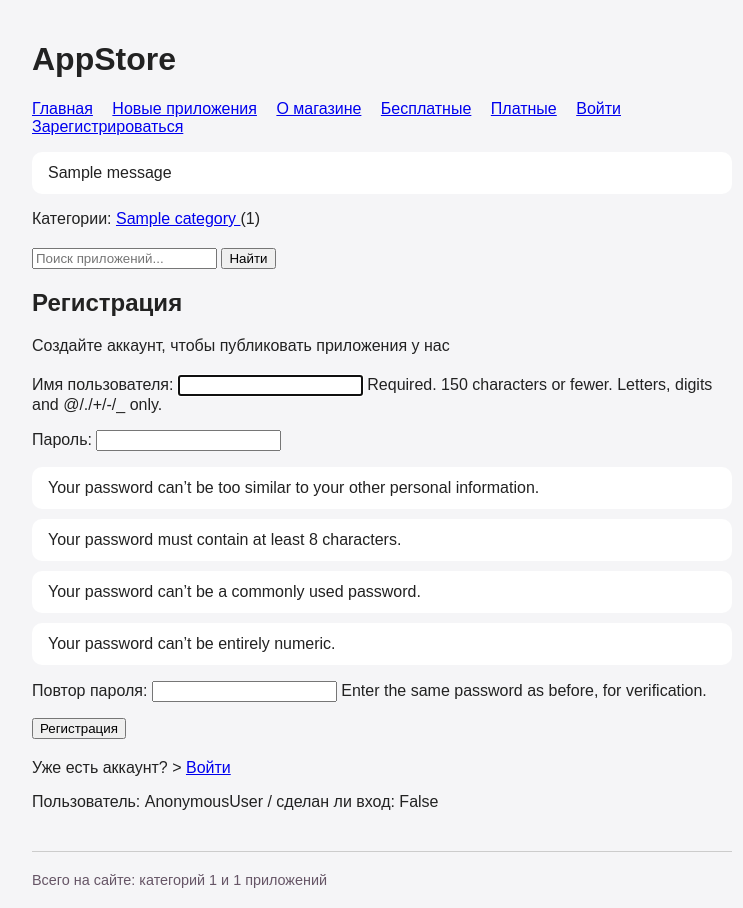
After one commit to vlados333-droid/appstore, a Django app: page /register/ in a window 1280 px wide. The commit adds this page. Shown: the whole page, without its empty margins (258-1001 px from the left). Run offline with Django 5.2, Linux system fonts and the light colour scheme; tables that the repository leaves empty hold one stand-in row (values such as "Sample post"); one stand-in notice (Sample message) is shown.

Commit message:
add registration and login

```diff
--- a/appstore/settings.py
+++ b/appstore/settings.py
@@ -12,7 +12,7 @@ https://docs.djangoproject.com/en/5.2/ref/settings/
 
 from pathlib import Path
 
-from django.conf.global_settings import MEDIA_URL
+from django.conf.global_settings import MEDIA_URL, LOGIN_URL, LOGIN_REDIRECT_URL
 
 # Build paths inside the project like this: BASE_DIR / 'subdir'.
 BASE_DIR = Path(__file__).resolve().parent.parent
@@ -128,3 +128,7 @@ MEDIA_ROOT = BASE_DIR / 'media'
 # https://docs.djangoproject.com/en/5.2/ref/settings/#default-auto-field
 
 DEFAULT_AUTO_FIELD = 'django.db.models.BigAutoField'
+
+LOGIN_URL = 'main:login'
+LOGIN_REDIRECT_URL = 'main:index'
+LOGOUT_REDIRECT_URL = 'main:index'
--- a/main/forms.py
+++ b/main/forms.py
@@ -1,4 +1,6 @@
 from django import forms
+from django.contrib.auth.forms import UserCreationForm
+from django.contrib.auth.models import User
 
 from .models import Review, App
 
@@ -45,3 +47,15 @@ class AppForm(forms.ModelForm):
             'category': 'Категория',
             'icon': 'Иконка',
         }
+
+
+class RegisterForm(UserCreationForm):
+    class Meta:
+        model = User
+        fields = ['username', 'password1', 'password2']
+
+    def __init__(self, *args, **kwargs):
+        super().__init__(*args, **kwargs)
+        self.fields['username'].label = "Имя пользователя"
+        self.fields['password1'].label = "Пароль"
+        self.fields['password2'].label = "Повтор пароля"
--- a/main/templates/main/app_detail.html
+++ b/main/templates/main/app_detail.html
@@ -77,6 +77,12 @@
     {% endfor %}
 </section>
 
+{% if user.is_authenticated %}
+    <p>Отзыв будет опубликован от имени <strong>{{ user.username }}</strong></p>
+{% else %}
+    <p>Вы можете оставить отзыв и без входа, но лучше > <a href="{% url 'main:login' %}">войти</a></p>
+{% endif %}
+
 <section>
     <h2>Оставить отзыв</h2>
 
--- a/main/templates/main/base.html
+++ b/main/templates/main/base.html
@@ -14,8 +14,27 @@
         <a href="{% url 'main:about' %}">О магазине</a>
         <a href="{% url 'main:free_apps' %}">Бесплатные</a>
         <a href="{% url 'main:paid_apps' %}">Платные</a>
-        <a href="{% url 'main:add_app' %}">Добавить приложение</a>
+
+        {% if user.is_authenticated %}
+            <a href="{% url 'main:add_app' %}">Добавить приложение</a>
+            <span>Вы вошли как <strong>{{ user.username }}</strong></span>
+            <form method="post" action="{% url 'main:logout' %}" style="display:inline;">
+                {% csrf_token %}
+                <button type="submit">Выйти</button>
+            </form>
+        {% else %}
+            <a href="{% url 'main:login' %}">Войти</a>
+            <a href="{% url 'main:register' %}">Зарегистрироваться</a>
+        {% endif %}
     </nav>
+
+    {% if messages %}
+        <ul class="messages">
+            {% for message in messages %}
+                <li{% if message.tags %} class="{{ message.tags }}"{% endif %}>{{ message }}</li>
+            {% endfor %}
+        </ul>
+    {% endif %}
 
     <p class="categories-nav">
         Категории:
@@ -40,6 +59,8 @@
 
     {% block content %}{% endblock %}
 
+    <p>Пользователь: {{ user }} / сделан ли вход: {{ user.is_authenticated }}</p>
+
     <footer>
         Всего на сайте: категорий {{ categories_total }} и {{ apps_total }} приложений
     </footer>
--- /dev/null
+++ b/main/templates/main/register.html
@@ -0,0 +1,17 @@
+{% extends 'main/base.html' %}
+
+{% block title %}Регистрация - AppStore{% endblock %}
+
+{% block content %}
+    <h2>Регистрация</h2>
+
+    <p>Создайте аккаунт, чтобы публиковать приложения у нас</p>
+
+    <form method="post" action="{% url 'main:register' %}">
+        {% csrf_token %}
+        {{ form.as_p }}
+        <button type="submit">Регистрация</button>
+    </form>
+
+    <p>Уже есть аккаунт? > <a href="{% url 'main:login' %}">Войти</a></p>
+{% endblock %}
--- a/main/urls.py
+++ b/main/urls.py
@@ -17,6 +17,9 @@ urlpatterns = [
     path('paid-apps/', views.AppsIsFreeListView.as_view(), {'is_free': False}, name='paid_apps'),
 
     path('api/app/<int:app_id>/', views.api_app_detail, name='api_app_detail'),
+    path('add-app/', views.add_app, name='add_app'),
 
-    path('add-app/', views.add_app, name='add_app'),
+    path('register/', views.register, name='register'),
+    path('login/', views.StoreLoginView.as_view(), name='login'),
+    path('logout/', views.StoreLogoutView.as_view(), name='logout'),
 ]
--- a/main/views.py
+++ b/main/views.py
@@ -1,13 +1,20 @@
+from http.client import responses
+
 from django.shortcuts import render, get_object_or_404, redirect
 from django.http import JsonResponse, HttpResponse
 from django.db.models import Q
 from django.core.paginator import Paginator
 from django.views.decorators.http import require_GET, require_POST
+from django.contrib.auth import login
+from django.contrib.auth.decorators import login_required
+from django.contrib.auth.views import LoginView, LogoutView
+from django.contrib import messages
+from django.urls import reverse_lazy
 
 from django.views.generic import TemplateView, ListView, DetailView
 
 from .models import App, Category
-from .forms import ReviewForm, AppForm
+from .forms import ReviewForm, AppForm, RegisterForm
 
 SORTS = {
     'new': '-created_at',
@@ -71,7 +78,10 @@ class AppDetailView(DetailView):
             )
             .exclude(id=app.id)[:3]
         )
-        context['form'] = ReviewForm()
+        form = ReviewForm()
+        if self.request.user.is_authenticated and 'username' in form.fields:
+            form.fields.pop('username')
+        context['form'] = form
         context['reviews'] = app.review_set.order_by('-created_at')
         return context
 
@@ -79,14 +89,20 @@ class AppDetailView(DetailView):
 @require_POST
 def add_review(request, app_id):
     app = get_object_or_404(App, id=app_id)
-    form = ReviewForm(request.POST)
+    data = request.POST.copy()
+    if request.user.is_authenticated:
+        data['username'] = request.user.username
+    form = ReviewForm(data)
 
     if form.is_valid():
         review = form.save(commit=False)
         review.app = app
         review.save()
+        messages.success(request, 'Отзыв сохранён.')
         return redirect('main:app_detail', app_id=app.id)
 
+    if request.user.is_authenticated and 'username' in form.fields:
+        form.fields.pop('username')
     reviews = app.review_set.order_by('-created_at')
     similar_apps = (
         App.objects.filter(
@@ -169,12 +185,43 @@ def api_app_detail(request, app_id):
     return JsonResponse(data)
 
 
+@login_required
 def add_app(request):
     if request.method == 'POST':
-        form = AppForm(request.POST, request.FIELS)
+        form = AppForm(request.POST, request.FILES)
         if form.is_valid():
             app = form.save()
             return redirect('main:app_detail', app_id=app.id)
     else:
         form = AppForm()
     return render(request, 'main/add_app.html', {'form': form})
+
+
+def register(request):
+    if request.user.is_authenticated:
+        return redirect('main:index')
+
+    if request.method == 'POST':
+        form = RegisterForm(request.POST)
+        if form.is_valid():
+            user = form.save()
+            login(request, user)
+            messages.success(request, f'Добро пожаловать, {user.username}! Аккаунт создан.')
+            return redirect('main:index')
+    else:
+        form = RegisterForm()
+    return render(request, 'main/register.html', {'form': form})
+
+
+class StoreLoginView(LoginView):
+    template_name = 'main/login.html'
+    redirect_authenticated_user = True
+
+    def form_valid(self, form):
+        response = super().form_valid(form)
+        messages.success(self.request, f'С возвращением, {self.request.user.username}!')
+        return response
+
+
+class StoreLogoutView(LogoutView):
+    next_page = reverse_lazy('main:index')
```
Also changed, not shown: main/templates/main/login.html (added, +17 -0 lines).
